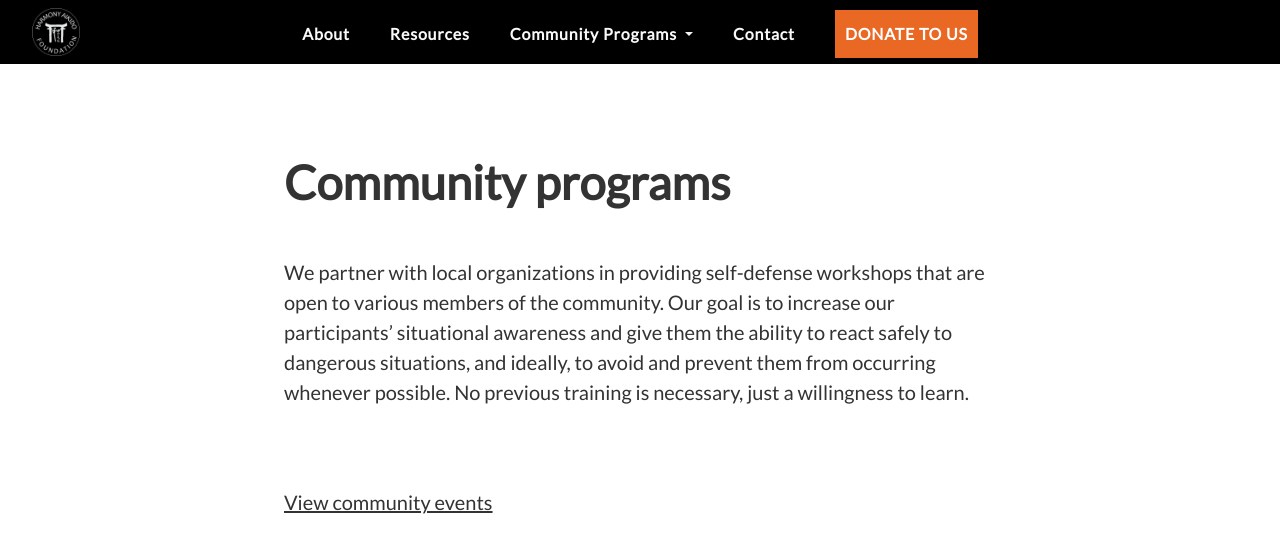
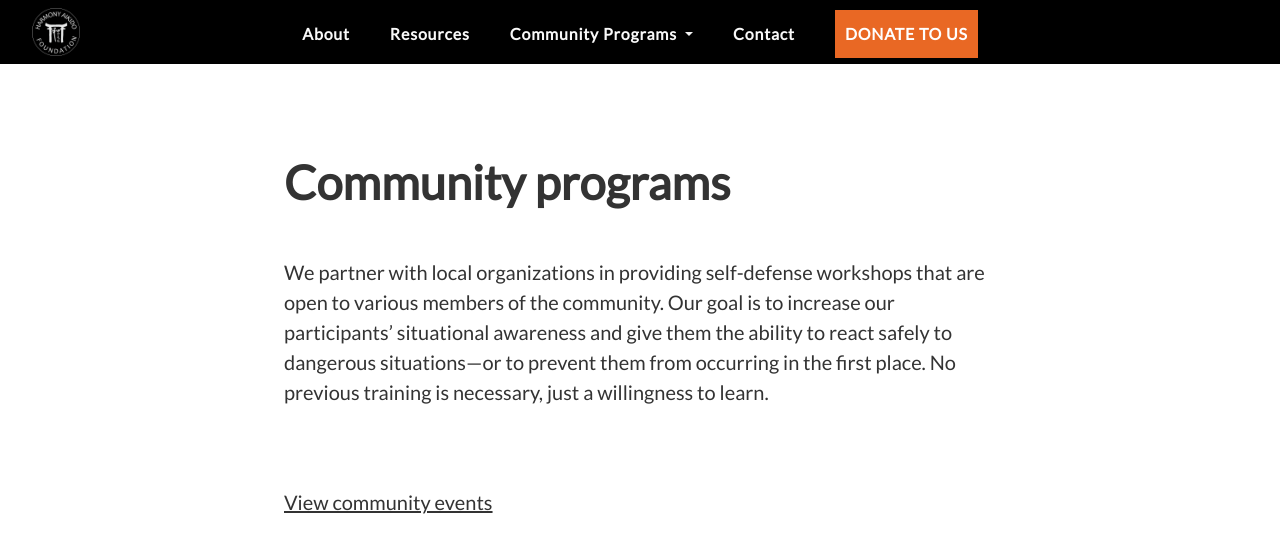
Before and after one commit to hafusaorg/hafusaorg.github.io, a Jekyll site: the page built from index.md, in a window 1280 px wide and 900 px high, scrolled down 4843 px, cut to the strip 0-673 px from the top of the window. Shown: the top 553 px of the strip. Built offline with Jekyll 4.4.1, drawn with Linux system fonts in a browser that asks for light colours; comment, search, counter and statistics services are not loaded.

Commit message:
Updated Index

```diff
--- a/index.md
+++ b/index.md
@@ -179,7 +179,7 @@
 
 # Community programs
 
-We partner with local organizations in providing self-defense workshops that are open to various members of the community. Our goal is to increase our participants’ situational awareness and give them the ability to react safely to dangerous situations, and ideally, to avoid and prevent them from occurring whenever possible. No previous training is necessary, just a willingness to learn.
+We partner with local organizations in providing self-defense workshops that are open to various members of the community. Our goal is to increase our participants’ situational awareness and give them the ability to react safely to dangerous situations—or to prevent them from occurring in the first place. No previous training is necessary, just a willingness to learn.
 
 [View community events](/community-events)
 
```
